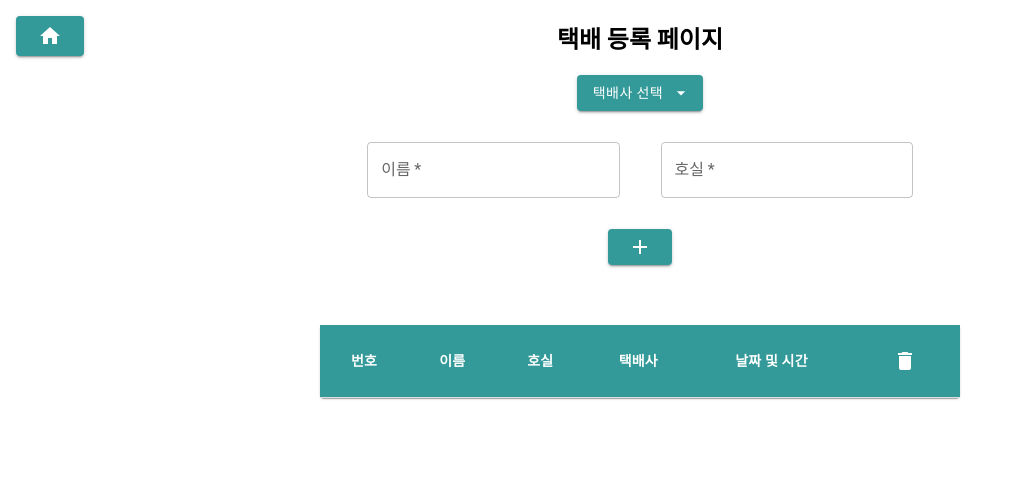
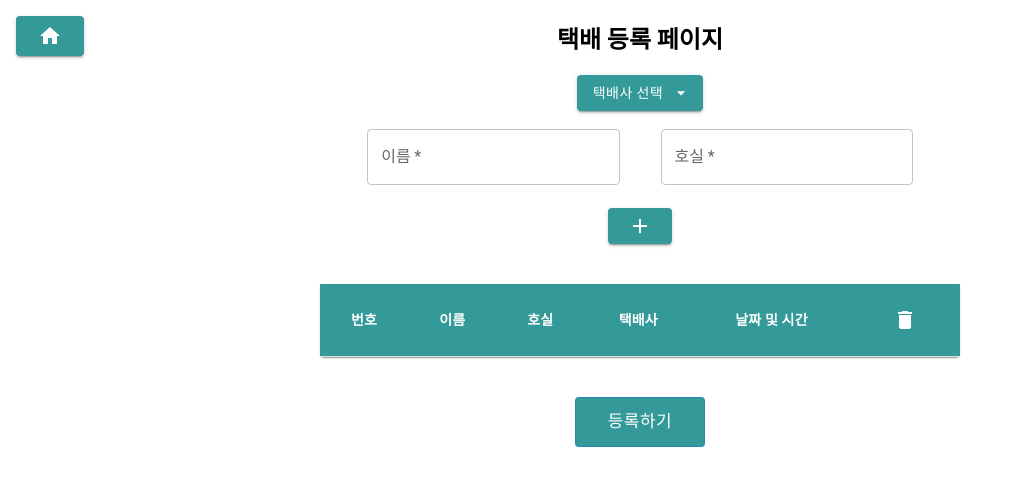
Before and after one commit to khj0209/HashBrown_FrontEnd, a React (Create React App) app: page /RegisterPage in a window 1280 px wide. Shown: the top 486 px of the page, without its empty margins (0-1009 px from the left). Built offline with nearby package versions, Linux system fonts and the light colour scheme.

Commit message:
8/15_7pm

```diff
--- a/src/component/Button/CompButton.js
+++ b/src/component/Button/CompButton.js
@@ -48,7 +48,8 @@ function CompButton({ onAddComp, selectedIndex }) {
       <Button
         variant="contained"
         style ={{
-            backgroundColor: '#339999'
+            backgroundColor: '#339999',
+            marginTop: '0px'
         }}
         color="primary"
         endIcon={<ArrowDropDownIcon />}
--- a/src/component/Button/PlusButton.js
+++ b/src/component/Button/PlusButton.js
@@ -9,7 +9,7 @@ const PlusButton = ({Add}) => { // Add 함수를 props로 받음
     variant="contained" // 버튼 스타일
     style ={{
       backgroundColor: '#339999', // 배경색 설정
-      marginTop: '23px' // 상단 마진 설정
+      marginTop: '15px' // 상단 마진 설정
     }}
     onClick={Add}> {/* 클릭 시 Add 함수 호출*/}
       <AddIcon /> {/*'+' 아이콘 표시*/}
--- /dev/null
+++ b/src/component/Button/RegisterButton.js
@@ -0,0 +1,22 @@
+import React from 'react';
+import { Button } from '@mui/material';
+
+// 등록 버튼 컴포넌트
+const RegisterButton = () => {
+  return (
+    <Button
+      variant="outlined" // 버튼 스타일
+      style={{
+        backgroundColor:'#339999',
+        color: 'white',
+        marginTop: '40px',
+        width: '130px',
+        height: '50px',
+        fontSize: '17px'
+      }}
+    > 등록하기
+    </Button>
+  );
+};
+
+export default RegisterButton;
--- a/src/component/Input/NameRoomInput.js
+++ b/src/component/Input/NameRoomInput.js
@@ -16,7 +16,7 @@ const NameRoomInput = ({
             display: 'flex', // Flexbox 사용으로 가로 정렬
             justifyContent: 'center', // 중앙 정렬
           '& .MuiTextField-root': { m: 1, width: '25ch' }, // 입력 필드 스타일
-          marginTop: '23px' // 상단 마진
+          marginTop: '10px' // 상단 마진
         }}
         noValidate // 유효성 검사 비활성화
         autoComplete="off" // 자동 완성 비활성화
--- a/src/component/List/RecieveList.js
+++ b/src/component/List/RecieveList.js
@@ -62,7 +62,6 @@ const RecieveList = ({ searchFilter }) => {
         <TableBody>
         {filteredData.map((row, index)=> (
             <TableRow key={index}>
-                {/* 행 데이터 표시 */}
               <TableCell align="center" component="th" scope="row">
                 {row.name}
               </TableCell>
@@ -71,7 +70,6 @@ const RecieveList = ({ searchFilter }) => {
               <TableCell align="center">{row.dateTime}</TableCell>
               <TableCell align="center">
                 <RecieveButton found={row.found} onClick={() => handleFoundClick(index)} />
-               {/* 수령 버튼 */}
               </TableCell>
             </TableRow>
         ))}
--- a/src/component/List/RegisterList.js
+++ b/src/component/List/RegisterList.js
@@ -7,8 +7,8 @@ const RegisterList = ({ List, onRemove, selectedItems, toggleSelected, removeSel
 
 
   return (
-    <Paper style={{ width: '50%', margin: 'auto', marginTop: '60px'}}>
-      <div style={{ maxHeight: '550px', overflow: 'auto' }}>
+    <Paper style={{ width: '50%', margin: 'auto', marginTop: '40px'}}>
+      <div style={{ maxHeight: '450px', overflow: 'auto' }}>
       {/*스크롤 가능한 테이블을 위한 div*/}
 
       <Table stickyHeader>
--- a/src/component/RegisterPage.js
+++ b/src/component/RegisterPage.js
@@ -4,6 +4,7 @@ import CompButton from './Button/CompButton';
 import NameRoomInput from './Input/NameRoomInput';
 import RegisterList from './List/RegisterList';
 import PlusButton from  './Button/PlusButton';
+import RegisterButton from './Button/RegisterButton';
 
 function RegisterPage() {
   // 상태 관리
@@ -80,6 +81,8 @@ function RegisterPage() {
       toggleSelected={toggleSelectedItem}
       removeSelectedItems= {removeSelectedItems}
       /> {/*등록된 리스트 표시*/}
+
+      <RegisterButton/>
     </div>
   );
 };
```
Also changed, not shown: src/App.js (line endings or trailing spaces).
